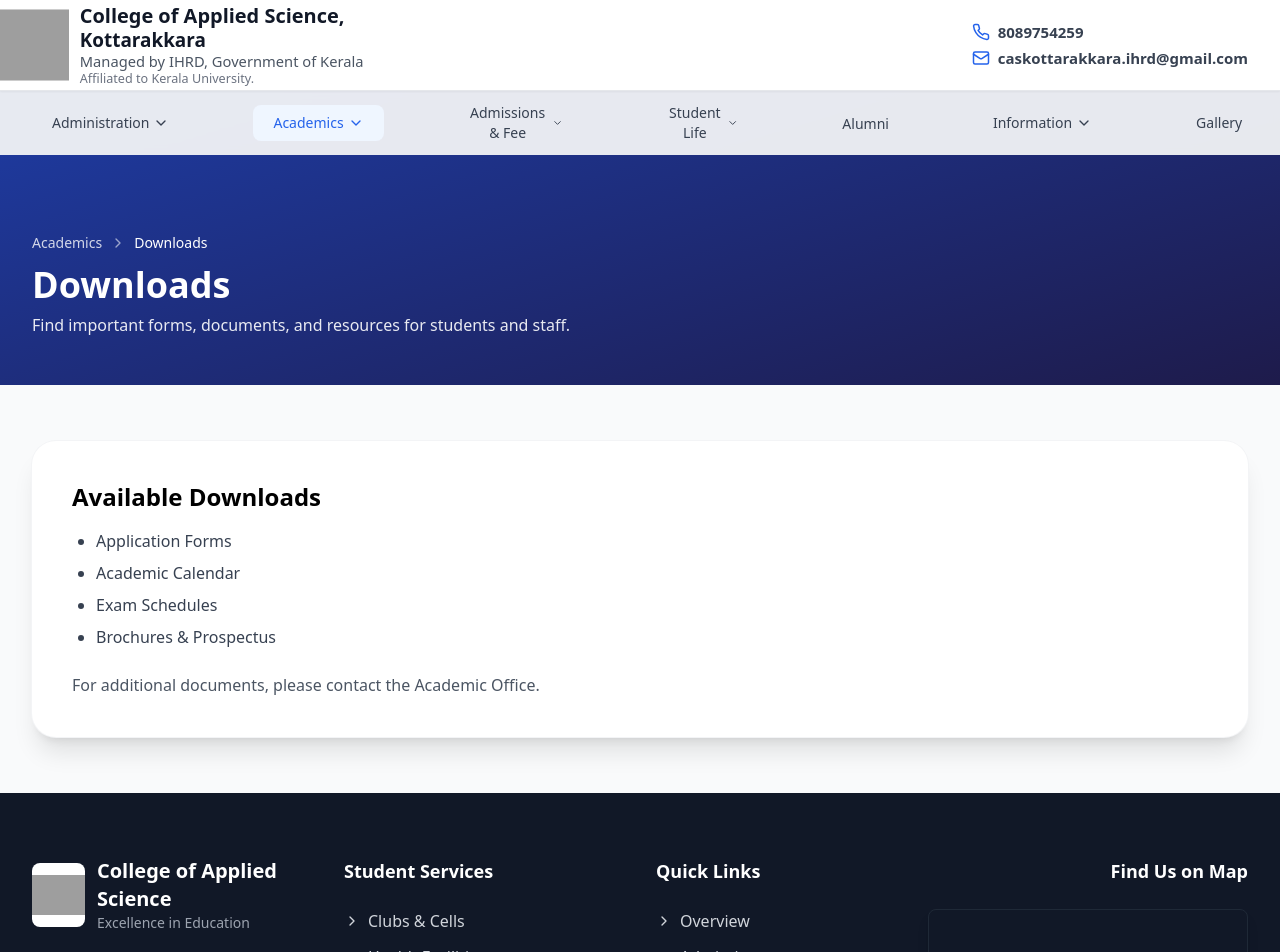
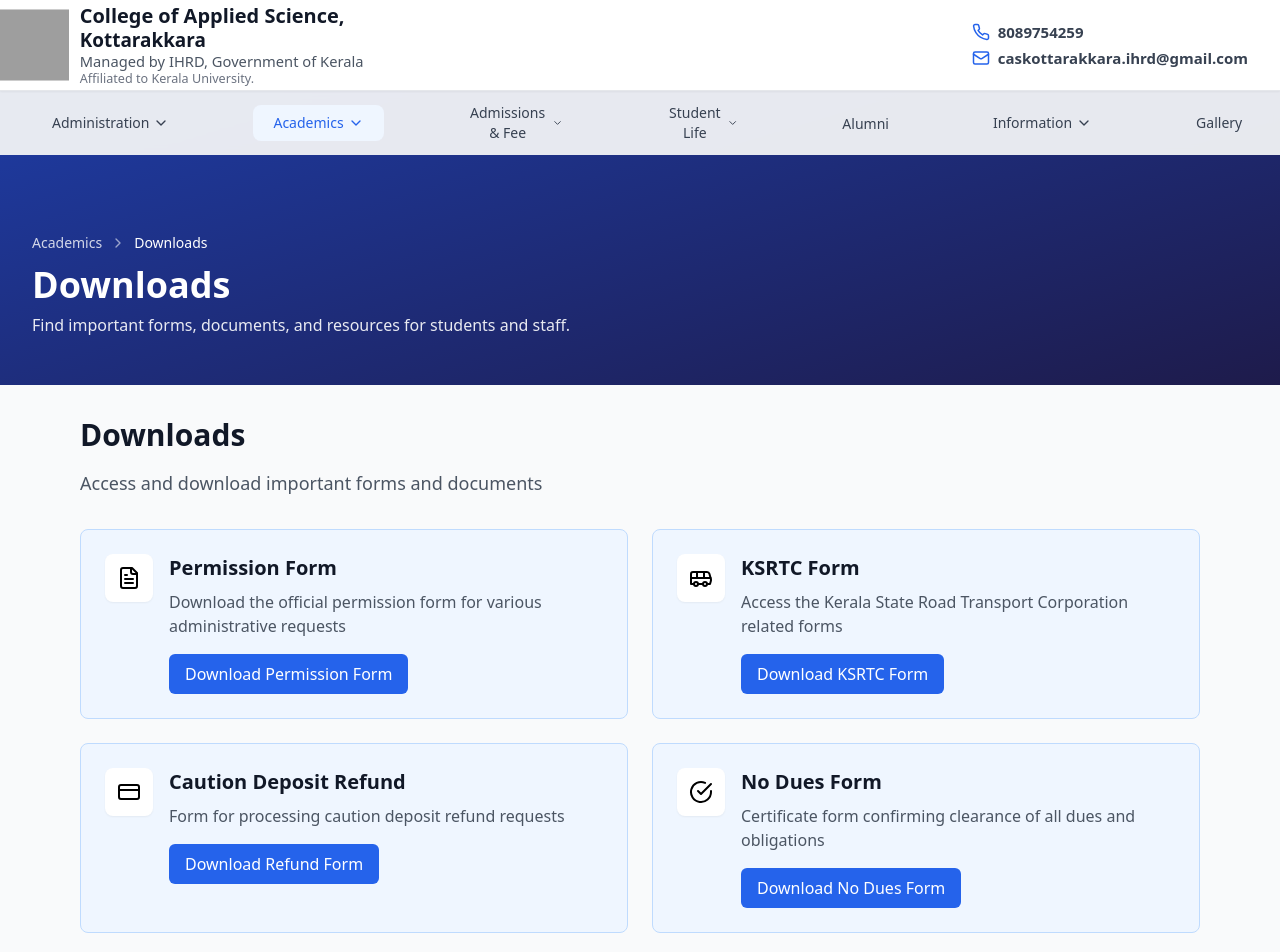
Before and after one commit to CASKTR/caskottarakkara-website, a React (Vite) app: page /information/downloads in a window 1280 px wide. Shown: the top 952 px of the page. Built offline with nearby package versions, Linux system fonts and the light colour scheme; grey boxes are pictures that could not be loaded; a web font is replaced by a local one.

Commit message:
Downloads pages and RTIDetails page documents logic implemented

```diff
--- a/src/App.tsx
+++ b/src/App.tsx
@@ -34,7 +34,6 @@
 import RTIDetails from "./pages/Information/RTIDetails";
 import CircularsAndNotices from "./pages/Information/CircularsAndNotices";
 import ScholarshipsPage from "./pages/Academics/Scholarships";
-import DownloadsPage from "./pages/Academics/Downloads";
 import AntiRaggingCell from "./pages/StudentLife/Clubs&Cells/AntiRaggingCell";
 import IEDCPage from "./pages/StudentLife/Clubs&Cells/EDClub";
 import CollegeSenate from "./pages/StudentLife/Clubs&Cells/CollegeSenate";
@@ -42,6 +41,7 @@
 import AlumniSection from "./components/AlumniSection";
 import GallerySection from "./components/GallerySection";
 import ContactUs from "./pages/Information/Contact";
+import DownloadsPage from "./pages/Information/Downloads";
 
 function HomePage({
   activeSection,
--- a/src/pages/Academics/Downloads.tsx
+++ /dev/null
@@ -1,76 +0,0 @@
-import React, { useEffect, useRef, useState } from "react";
-import { ChevronRight } from "lucide-react";
-import Header from "../../components/Header";
-import Footer from "../../components/Footer";
-
-const DownloadsPage: React.FC = () => {
-  const [scrollY, setScrollY] = useState(0);
-  const [isNavHidden, setIsNavHidden] = useState(false);
-  const lastScrollYRef = useRef(0);
-
-  useEffect(() => {
-    const handleScroll = () => {
-      const currentY = window.scrollY;
-      const isScrollingDown = currentY > lastScrollYRef.current;
-      setIsNavHidden(isScrollingDown && currentY > 60);
-      lastScrollYRef.current = currentY;
-      setScrollY(currentY);
-    };
-    window.addEventListener("scroll", handleScroll);
-    return () => window.removeEventListener("scroll", handleScroll);
-  }, []);
-
-  const noopNavigate = () => {};
-
-  return (
-    <div className="flex flex-col min-h-screen bg-gray-50">
-      <Header
-        activeSection="academics"
-        onNavigate={noopNavigate}
-        scrollY={scrollY}
-        isHidden={isNavHidden}
-      />
-
-      {/* Page title band */}
-      <section className="pt-[155px] md:pt-[170px] lg:pt-[185px] bg-gradient-to-br from-blue-800 to-indigo-950 text-white">
-        <div className="max-w-7xl mx-auto px-5 sm:px-6 lg:px-8 py-12">
-          <div className="flex items-center text-sm text-white/80 mb-3">
-            <span className="hover:text-white transition-colors">
-              Academics
-            </span>
-            <ChevronRight className="mx-2 h-4 w-4 opacity-70" />
-            <span className="text-white">Downloads</span>
-          </div>
-          <h1 className="text-3xl md:text-4xl font-bold">Downloads</h1>
-          <p className="mt-2 text-white/90 max-w-2xl">
-            Find important forms, documents, and resources for students and
-            staff.
-          </p>
-        </div>
-      </section>
-
-      {/* Downloads content */}
-      <section className="flex-1 py-10 sm:py-14">
-        <div className="max-w-7xl mx-auto px-5 sm:px-6 lg:px-8">
-          <div className="rounded-3xl bg-white shadow-xl ring-1 ring-gray-100 p-6 md:p-10">
-            {/* Downloads details go here */}
-            <h2 className="text-2xl font-semibold mb-4">Available Downloads</h2>
-            <ul className="list-disc pl-6 space-y-2 text-gray-700">
-              <li>Application Forms</li>
-              <li>Academic Calendar</li>
-              <li>Exam Schedules</li>
-              <li>Brochures & Prospectus</li>
-            </ul>
-            <p className="mt-6 text-gray-600">
-              For additional documents, please contact the Academic Office.
-            </p>
-          </div>
-        </div>
-      </section>
-
-      <Footer onNavigate={noopNavigate} />
-    </div>
-  );
-};
-
-export default DownloadsPage;
--- a/src/pages/Information/Downloads.tsx
+++ b/src/pages/Information/Downloads.tsx
@@ -0,0 +1,173 @@
+import React, { useEffect, useRef, useState } from "react";
+import {
+  FileText,
+  Bus,
+  CreditCard,
+  CheckCircle,
+  ChevronRight,
+} from "lucide-react";
+import Header from "../../components/Header";
+import Footer from "../../components/Footer";
+
+const DownloadsPage: React.FC = () => {
+  const [scrollY, setScrollY] = useState(0);
+  const [isNavHidden, setIsNavHidden] = useState(false);
+  const lastScrollYRef = useRef(0);
+
+  useEffect(() => {
+    const handleScroll = () => {
+      const currentY = window.scrollY;
+      const isScrollingDown = currentY > lastScrollYRef.current;
+      setIsNavHidden(isScrollingDown && currentY > 60);
+      lastScrollYRef.current = currentY;
+      setScrollY(currentY);
+    };
+    window.addEventListener("scroll", handleScroll);
+    return () => window.removeEventListener("scroll", handleScroll);
+  }, []);
+
+  const noopNavigate = () => {};
+  const forms = [
+    {
+      id: "permission-form",
+      title: "Permission Form",
+      description:
+        "Download the official permission form for various administrative requests",
+      icon: <FileText className="w-6 h-6" />,
+      buttonText: "Download Permission Form",
+      bgColor: "bg-blue-50",
+      borderColor: "border-blue-200",
+      buttonColor: "bg-blue-600 hover:bg-blue-700",
+    },
+    {
+      id: "ksrtc-form",
+      title: "KSRTC Form",
+      description:
+        "Access the Kerala State Road Transport Corporation related forms",
+      icon: <Bus className="w-6 h-6" />,
+      buttonText: "Download KSRTC Form",
+      bgColor: "bg-blue-50",
+      borderColor: "border-blue-200",
+      buttonColor: "bg-blue-600 hover:bg-blue-700",
+    },
+    {
+      id: "caution-deposit-refund",
+      title: "Caution Deposit Refund",
+      description: "Form for processing caution deposit refund requests",
+      icon: <CreditCard className="w-6 h-6" />,
+      buttonText: "Download Refund Form",
+      bgColor: "bg-blue-50",
+      borderColor: "border-blue-200",
+      buttonColor: "bg-blue-600 hover:bg-blue-700",
+    },
+    {
+      id: "no-dues-form",
+      title: "No Dues Form",
+      description:
+        "Certificate form confirming clearance of all dues and obligations",
+      icon: <CheckCircle className="w-6 h-6" />,
+      buttonText: "Download No Dues Form",
+      bgColor: "bg-blue-50",
+      borderColor: "border-blue-200",
+      buttonColor: "bg-blue-600 hover:bg-blue-700",
+    },
+  ];
+
+  // Map form ids to their URLs
+  const formUrls: Record<string, string> = {
+    "permission-form":
+      "https://yourwordpresssite.com/wp-content/uploads/permission-form.pdf",
+    "ksrtc-form":
+      "https://yourwordpresssite.com/wp-content/uploads/ksrtc-form.pdf",
+    "caution-deposit-refund":
+      "https://yourwordpresssite.com/wp-content/uploads/caution-deposit-refund.pdf",
+    "no-dues-form":
+      "https://yourwordpresssite.com/wp-content/uploads/no-dues-form.pdf",
+  };
+
+  return (
+    <div className="flex flex-col min-h-screen bg-gray-50">
+      <Header
+        activeSection="academics"
+        onNavigate={noopNavigate}
+        scrollY={scrollY}
+        isHidden={isNavHidden}
+      />
+
+      {/* Page title band */}
+      <section className="pt-[155px] md:pt-[170px] lg:pt-[185px] bg-gradient-to-br from-blue-800 to-indigo-950 text-white">
+        <div className="max-w-7xl mx-auto px-5 sm:px-6 lg:px-8 py-12">
+          <div className="flex items-center text-sm text-white/80 mb-3">
+            <span className="hover:text-white transition-colors">
+              Academics
+            </span>
+            <ChevronRight className="mx-2 h-4 w-4 opacity-70" />
+            <span className="text-white">Downloads</span>
+          </div>
+          <h1 className="text-3xl md:text-4xl font-bold">Downloads</h1>
+          <p className="mt-2 text-white/90 max-w-2xl">
+            Find important forms, documents, and resources for students and
+            staff.
+          </p>
+        </div>
+      </section>
+
+      {/* Main content section */}
+      <main className="max-w-6xl mx-auto px-4 py-8">
+        <div className="mb-8">
+          <h1 className="text-3xl font-bold text-gray-900 mb-4">Downloads</h1>
+          <p className="text-lg text-gray-600">
+            Access and download important forms and documents
+          </p>
+        </div>
+
+        <div className="grid grid-cols-1 md:grid-cols-2 gap-6">
+          {forms.map((form) => (
+            <div
+              key={form.id}
+              className={`${form.bgColor} ${form.borderColor} border rounded-lg p-6 transition-all duration-200 hover:shadow-lg`}
+            >
+              <div className="flex items-start space-x-4">
+                <div className="flex-shrink-0">
+                  <div className="p-3 bg-white rounded-lg shadow-sm">
+                    {form.icon}
+                  </div>
+                </div>
+                <div className="flex-1 min-w-0">
+                  <h3 className="text-xl font-semibold text-gray-900 mb-2">
+                    {form.title}
+                  </h3>
+                  <p className="text-gray-600 mb-4">{form.description}</p>
+                  <a
+                    href={formUrls[form.id]}
+                    target="_blank"
+                    rel="noopener noreferrer"
+                    className={`${form.buttonColor} text-white px-4 py-2 rounded-md transition-colors duration-200 font-medium inline-block`}
+                  >
+                    {form.buttonText}
+                  </a>
+                </div>
+              </div>
+            </div>
+          ))}
+        </div>
+
+        {/* Additional info section */}
+        <div className="mt-12 bg-white rounded-lg shadow-sm p-6 border border-gray-200">
+          <h2 className="text-xl font-semibold text-gray-900 mb-3">
+            Important Notes
+          </h2>
+          <ul className="text-gray-600 space-y-2">
+            <li>• All forms are available in PDF format</li>
+            <li>• Please fill out forms completely before submission</li>
+            <li>• For technical support, contact the administrative office</li>
+            <li>• Keep copies of submitted forms for your records</li>
+          </ul>
+        </div>
+      </main>
+      <Footer onNavigate={noopNavigate} />
+    </div>
+  );
+};
+
+export default DownloadsPage;
--- a/src/pages/Information/RTIDetails.tsx
+++ b/src/pages/Information/RTIDetails.tsx
@@ -167,24 +167,29 @@
                 </div>
               </div>
             </div>
-            <div className="relative">
-              <div className="absolute -inset-4 bg-gradient-to-r from-blue-400 to-indigo-500 rounded-2xl opacity-20 blur-lg"></div>
-              <div className="relative bg-white rounded-2xl p-8 shadow-2xl">
-                <div className="text-center">
-                  <div className="bg-blue-100 rounded-full w-20 h-20 flex items-center justify-center mx-auto mb-6">
-                    <Info className="h-10 w-10 text-blue-600" />
+            <div className="bg-green-50 border-green-200 border rounded-lg p-6 transition-all duration-200 hover:shadow-lg">
+              <div className="flex items-start space-x-4">
+                <div className="flex-shrink-0">
+                  <div className="p-3 bg-white rounded-lg shadow-sm">
+                    <Info className="w-6 h-6" />
                   </div>
-                  <h3 className="text-2xl font-bold text-gray-900 mb-4">
-                    RTI Act 2005
+                </div>
+                <div className="flex-1 min-w-0">
+                  <h3 className="text-xl font-semibold text-gray-900 mb-2">
+                    RTI Circular
                   </h3>
-                  <p className="text-gray-600 mb-6">
-                    Parliamentary Act No. 22 of 2005
+                  <p className="text-gray-600 mb-4">
+                    Access Right to Information circulars and related
+                    documentation
                   </p>
-                  <div className="bg-blue-50 rounded-lg p-4">
-                    <p className="text-sm text-blue-800 font-medium">
-                      "Every citizen has the right to information"
-                    </p>
-                  </div>
+                  <a
+                    href="https://yourwordpresssite.com/wp-content/uploads/2024/06/rti-circular.pdf"
+                    target="_blank"
+                    rel="noopener noreferrer"
+                    className="bg-blue-600 hover:bg-blue-700 text-white px-4 py-2 rounded-md transition-colors duration-200 font-medium inline-block"
+                  >
+                    Download RTI Circular
+                  </a>
                 </div>
               </div>
             </div>
```
